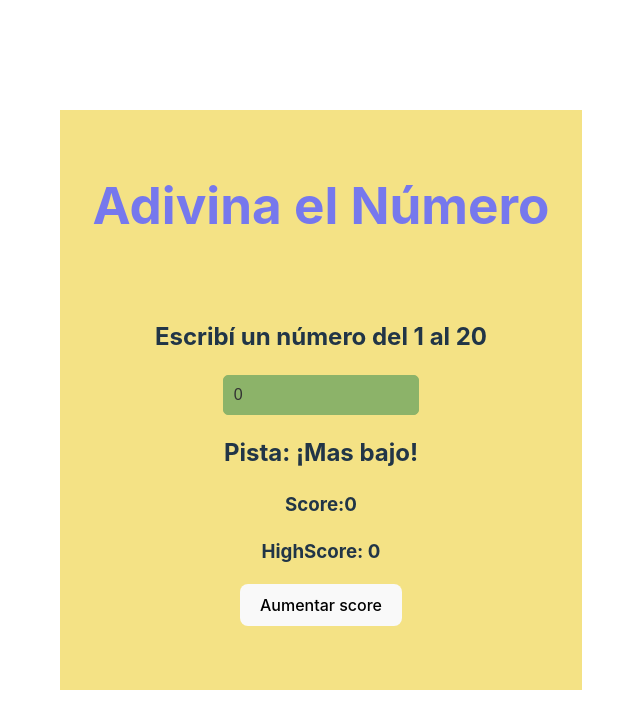
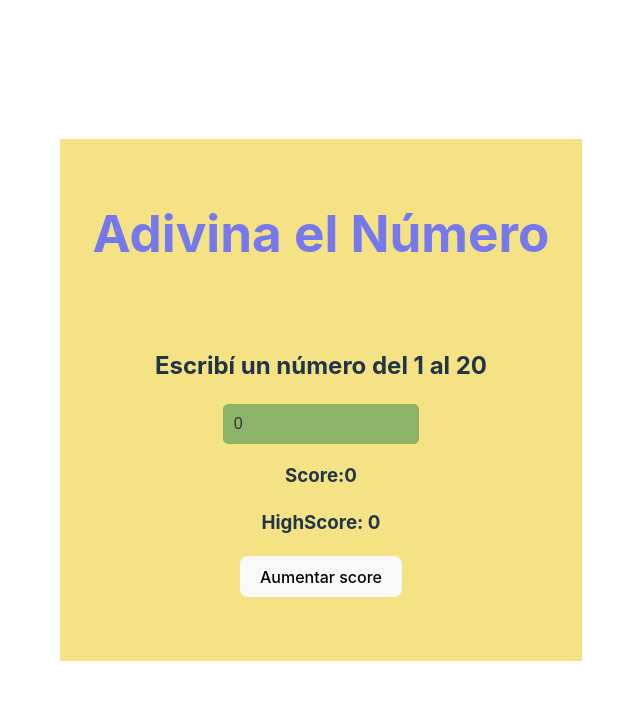
Before and after one commit to Piliansa/juegoAdivina, a React (Vite) app: page / in a window 1280 px wide. Both pictures are taken after a click on the button "PLAY". Shown: the top 728 px of the page, without its empty margins (319-959 px from the left). Built offline with nearby package versions, Linux system fonts and the light colour scheme.

Commit message:
Fix: resolviendo las pistas

```diff
--- a/src/components/Jugar/Jugar.jsx
+++ b/src/components/Jugar/Jugar.jsx
@@ -2,7 +2,7 @@ import { useState } from "react";
 import GameOver from "../Over/GameOver"
 import './Jugar.css';
 import Ganaste from "../Ganaste/Ganaste";
-import MostrarPista from "./MostrarPista";
+
 
 
 
@@ -10,10 +10,10 @@ const Jugar = () => {
     const [ intentos, setIntentos  ] = useState(10);
     const [ numElegido, setNumElegido ] = useState(0);
     const [ ganaste, setGanaste ] = useState(null);
+    const pista1 = "Pista: ¡Más alto!";
+    const pista2 = "Pista: ¡Más bajo";
+    const numAAdivinar = 6;
 
-
-
-    const numAAdivinar = 6;
 
 
     const continuarJuego = (e) => {
@@ -36,10 +36,10 @@ const Jugar = () => {
             alert("El numero debe estar entre 0 y 20")
           }
            else if (num < numAAdivinar && intentos > 1) {
-            MostrarPista(true)
+            alert(pista1)
             setIntentos(intentos - 1)
           }else if (num > numAAdivinar && intentos > 1) {
-            MostrarPista(false)
+            alert(pista2);
             setIntentos(intentos - 1)
           } else if (intentos === 1) {
             setGanaste(false);
@@ -49,13 +49,12 @@ const Jugar = () => {
 
   return (
     <div>
-      <div>
         <h2>Escribí un número del 1 al 20</h2>
         <input className="inputStyle" type="number" value={numElegido} onChange={continuarJuego} onKeyDown={handleKeyDown}/>
         <div className={ganaste === false ? "estilo" : "noMostrar"}><GameOver /></div>
         <div className={ganaste ? "estilo" : "noMostrar"}><Ganaste/></div>
-        <MostrarPista/>
-      </div >
+
+
     </div>
   )
 }
--- a/src/components/Jugar/MostrarPista.jsx
+++ /dev/null
@@ -1,15 +0,0 @@
-
-
-
-const MostrarPista = (pista) => {
-    pista = null;
-
-
-        return (
-            <div>
-                { pista ? <h2>Pista: ¡Mas Alto!</h2> : <h2>Pista: ¡Mas bajo!</h2>  }
-            </div>
-  )
-}
-
-export default MostrarPista
```
